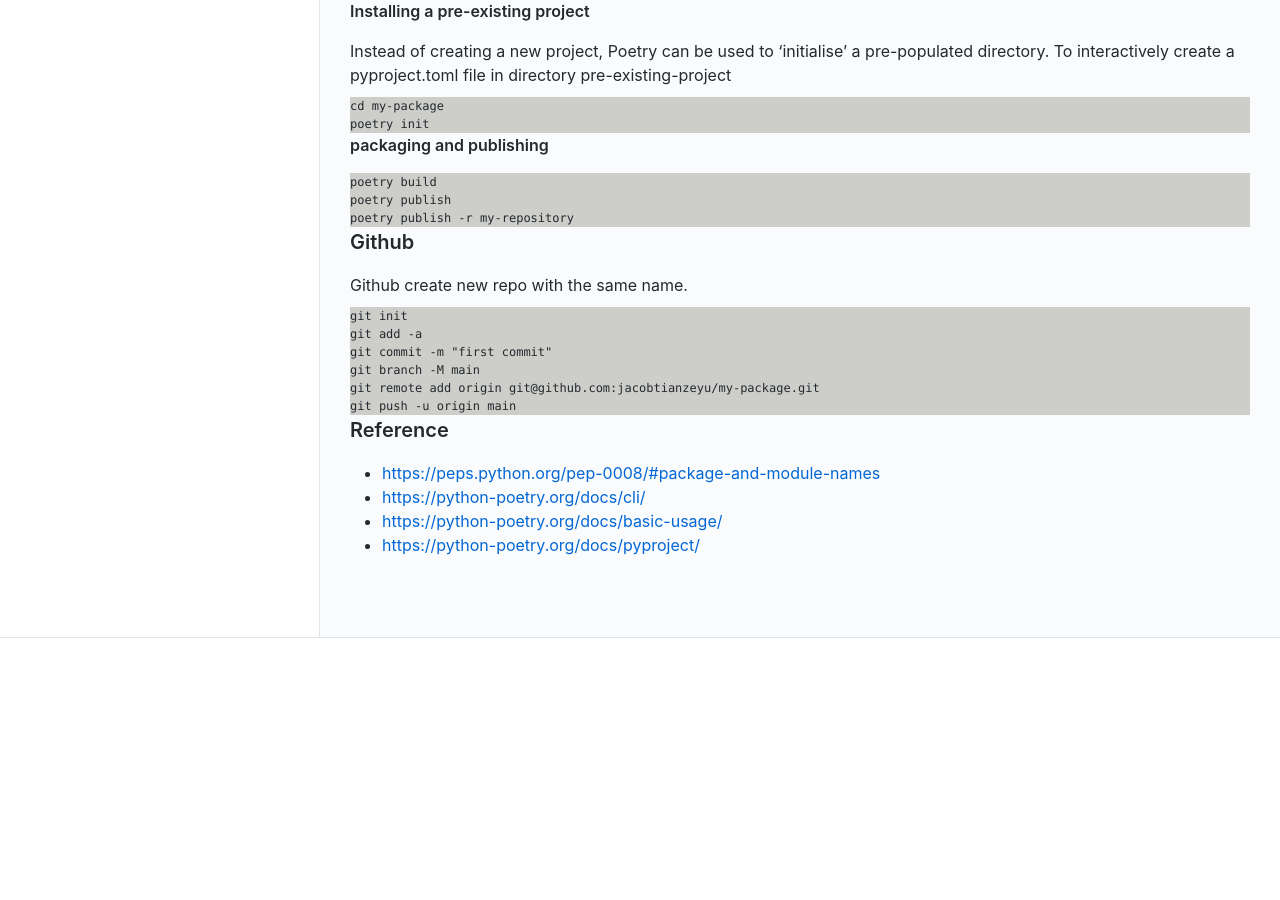
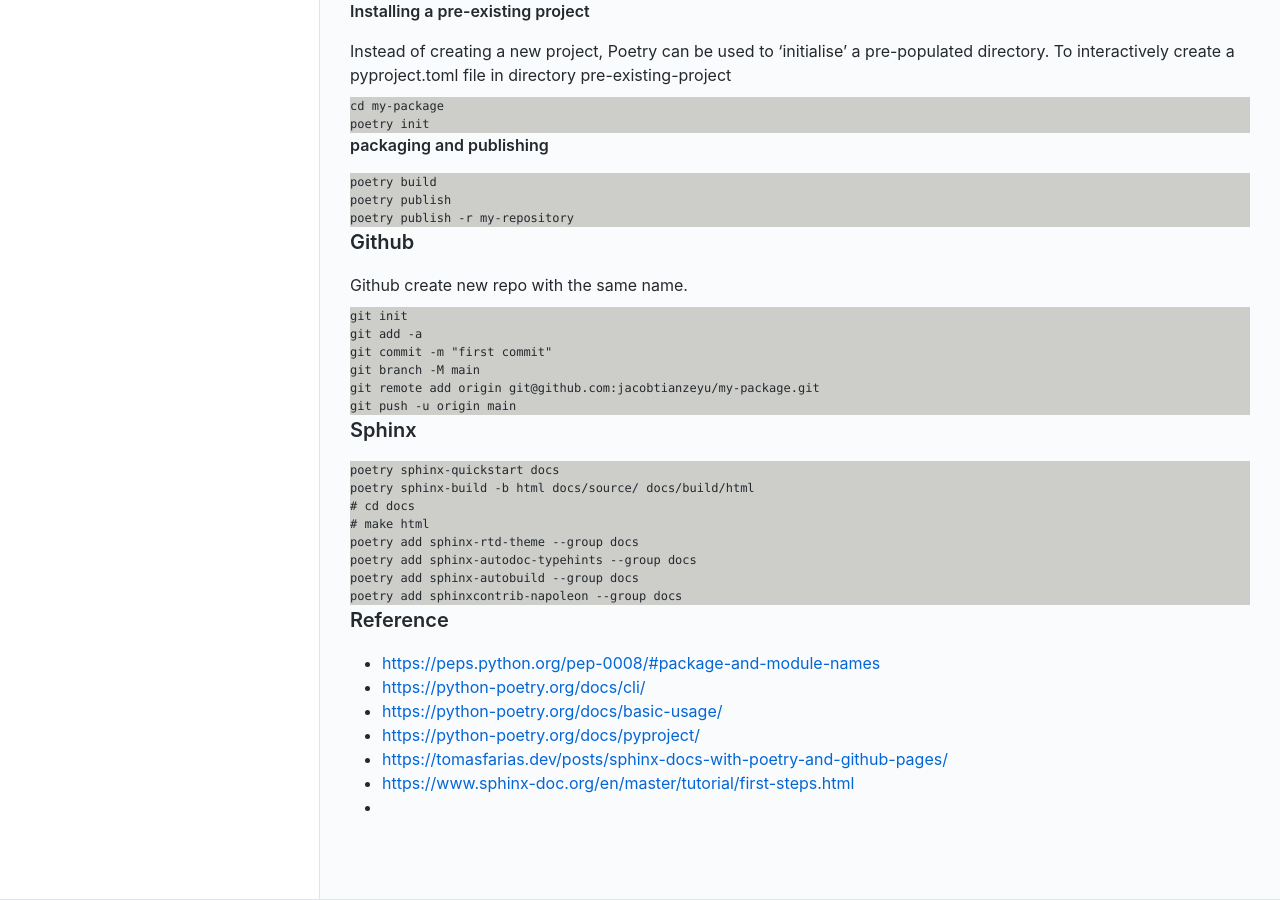
Before and after one commit to zeyutiann/zeyutiann.github.io, a Jekyll site: the page built from _posts/2022-09/2022-09-26-python-project.md, in a window 1280 px wide and 900 px high, scrolled down 4126 px. Built offline with Jekyll 4.4.1, drawn with Linux system fonts in a browser that asks for light colours; before the commit the page ends 4764 px from its top, so only the background shows below that.

Commit message:
add section for sphinx

````diff
--- a/_includes/thoughts.html
+++ b/_includes/thoughts.html
@@ -3,7 +3,7 @@
 </h2>
 
 <p class="f4 mb-4 {% if site.style == 'dark' %}text-white{% else %}text-gray{% endif %}">
-  Curiosity has its own reason for existing.
+  Curiosity has its own reason for existing -- Einstein.
   <a href="/blog">More</a>
 </p>
 
--- a/_posts/2022-09/2022-09-26-python-project.md
+++ b/_posts/2022-09/2022-09-26-python-project.md
@@ -1,7 +1,7 @@
 ---
 title: 'Python Project'
 published: true
-tags: PEP8 Poetry Git
+tags: PEP8 Poetry Git Sphinx
 ---
 
 ### PEP8 on ASCII Compatibility:
@@ -236,9 +236,25 @@ git remote add origin git@github.com:jacobtianzeyu/my-package.git
 git push -u origin main
 ```
 
+### Sphinx
+```commandline
+poetry sphinx-quickstart docs
+poetry sphinx-build -b html docs/source/ docs/build/html
+# cd docs
+# make html
+poetry add sphinx-rtd-theme --group docs
+poetry add sphinx-autodoc-typehints --group docs
+poetry add sphinx-autobuild --group docs
+poetry add sphinxcontrib-napoleon --group docs
+```
+
+
 
 ### Reference
 - [https://peps.python.org/pep-0008/#package-and-module-names](https://peps.python.org/pep-0008/#package-and-module-names)
 - [https://python-poetry.org/docs/cli/](https://python-poetry.org/docs/cli/)
 - [https://python-poetry.org/docs/basic-usage/](https://python-poetry.org/docs/basic-usage/)
 - [https://python-poetry.org/docs/pyproject/](https://python-poetry.org/docs/pyproject/)
+- [https://tomasfarias.dev/posts/sphinx-docs-with-poetry-and-github-pages/](https://tomasfarias.dev/posts/sphinx-docs-with-poetry-and-github-pages/)
+- [https://www.sphinx-doc.org/en/master/tutorial/first-steps.html](https://www.sphinx-doc.org/en/master/tutorial/first-steps.html)
+-
````
